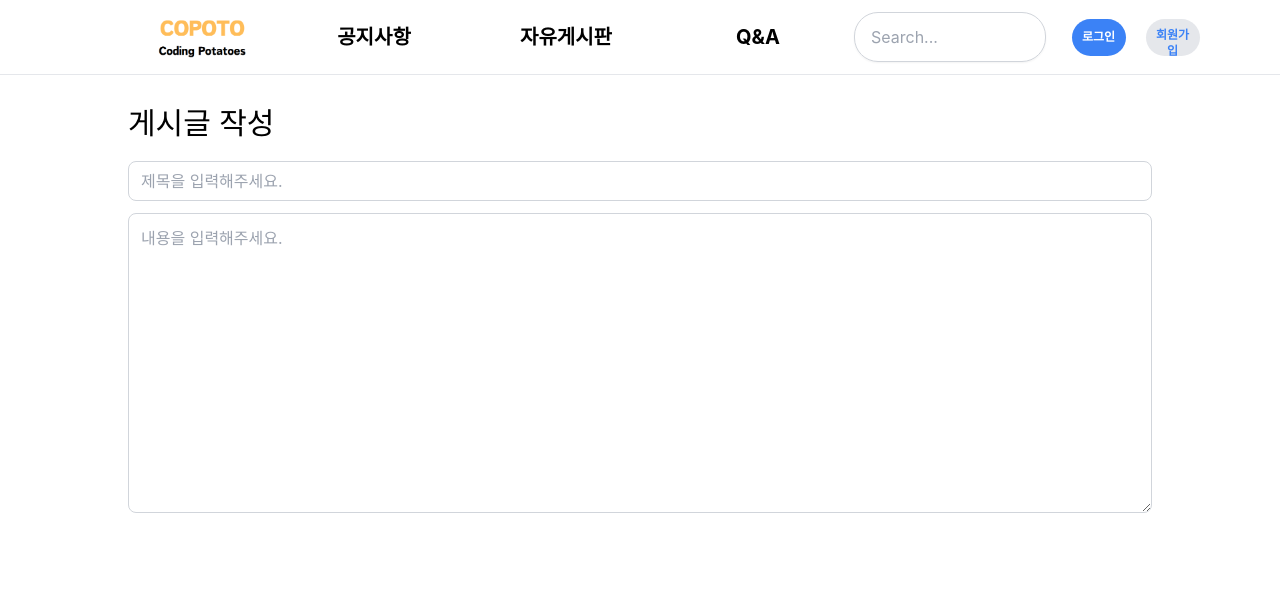
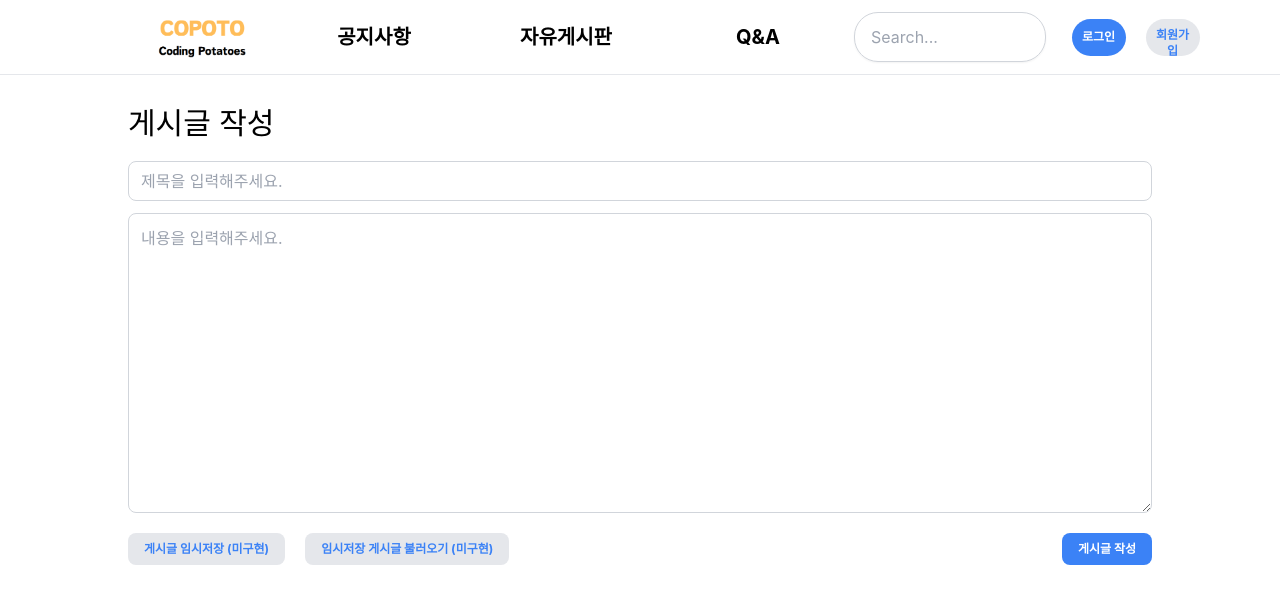
Before and after one commit to MexicoHamburger/Copoto, a React (Create React App) app in the folder frontend/: page /createpost in a window 1280 px wide. Shown: the top 604 px of the page. Built offline with nearby package versions, Linux system fonts and the light colour scheme.

Commit message:
[Feat]Copoto#42 - 게시글 작성 페이지 제작 (WIP)

```diff
--- a/frontend/src/components/PageList.js
+++ /dev/null
@@ -1,20 +0,0 @@
-import pagelist from '../temp/itemsFromDB.json'
-import PagePreview from './PagePreview.js'
-
-function PageList() {
-
-    return (
-        <div className = "pt-[75px] pl-[10%] pr-[10%]">
-            <div className = "font-bold text-2xl pt-4 pb-4">
-                전체 게시글 보기
-            </div>
-            <div className = "pr-[50%]">
-                {pagelist.map((page) => (
-                    <PagePreview key={page.id} page={page} />
-                ))}
-            </div>
-        </div>
-    );
-}
-
-export default PageList;
--- a/frontend/src/components/PostList.js
+++ b/frontend/src/components/PostList.js
@@ -7,6 +7,15 @@ function PostList() {
     const dashboard = params.dashboard;
     const navigate = useNavigate();
 
+    const handleWritePost = () => {
+        const isLoggedIn = window.localStorage.getItem("token") ? true : false;
+        if (isLoggedIn) {
+            navigate(`/createpost?boardType=${dashboard}`)
+        } else {
+            window.localStorage.setItem("afterLogin", `/createpost?boardType=${dashboard}`);
+            navigate('/login');
+        }
+    }
     return (
         <div>
             <div className="flex items-center justify-between">
@@ -16,7 +25,9 @@ function PostList() {
 
                 {dashboard ? <button
                     className="w-auto p-2 h-auto bg-blue-500 text-white text-xs font-bold rounded-xl hover:bg-blue-600"
-                    onClick={() => { navigate(`/createpost?boardType=${dashboard}`) }}
+                    onClick={() => {
+                        handleWritePost();
+                    }}
                 >
                     게시글 작성
                 </button> : <></>}
--- a/frontend/src/components/TopBar.js
+++ b/frontend/src/components/TopBar.js
@@ -1,10 +1,11 @@
 import { useEffect, useState } from "react";
 import CopotoLogo from "../images/copotoLogo.png";
-import { useNavigate, Outlet } from "react-router";
+import { useNavigate, Outlet, useLocation } from "react-router";
 
 function TopBar() {
     const [hasToken, setHasToken] = useState(false);
     const navigate = useNavigate();
+    const location = useLocation();
     const handleLogout = () => {
         window.localStorage.clear();
         setHasToken(false);
@@ -59,7 +60,11 @@ function TopBar() {
                     ) : (
                         <>
                             <button
-                                onClick={() => navigate('/login')}
+                                onClick={() => {
+                                    const currentPage = location.pathname + location.search;
+                                    window.localStorage.setItem("afterLogin", currentPage);
+                                    navigate('/login')
+                                }}
                                 className="w-20 p-2 h-1/2 bg-blue-500 text-white text-xs font-bold rounded-3xl hover:bg-blue-600"
                             >
                                 로그인
--- a/frontend/src/pages/LoginPage.js
+++ b/frontend/src/pages/LoginPage.js
@@ -31,7 +31,11 @@ function LoginPage() {
       .then(response => {
         //일시적으로 localStorage에 토큰을 저장
         window.localStorage.setItem("token", "response.data.data");
-        gotoMainPage();
+
+        //temporary storage. userid는 localstorage에 안 넣는편이 좋을듯
+        window.localStorage.setItem("userid", username);
+        const toGo = window.localStorage.getItem("afterLogin") || "/";
+        navigate(toGo);
       })
       .catch(error => {
         if(error.response) {
@@ -47,14 +51,6 @@ function LoginPage() {
     }
 
   };
-
-  const gotoRegisterPage = () => {
-    navigate("/register");
-  }
-
-  const gotoMainPage = () => {
-    navigate("/");
-  }
 
   return (
     <div className="flex items-center justify-center min-h-screen bg-gray-100">
@@ -100,7 +96,7 @@ function LoginPage() {
           <div className = "flex justify-between mt-4">
             <h3
               className = "text-m text-center hover:cursor-pointer"
-              onClick = {gotoRegisterPage}
+              onClick = {() => navigate("/register")}
             >새로 오셨나요?</h3>
             <h3 className = "text-m text-center">계정을 잊으셨나요? (미구현)</h3>
           </div>
--- a/frontend/src/pages/createPostPage.js
+++ b/frontend/src/pages/createPostPage.js
@@ -1,14 +1,43 @@
-import { useSearchParams } from "react-router";
+// import { useSearchParams } from "react-router";
 
 function CreatePostPage() {
-    const [searchParams] = useSearchParams();
-    const boardType = searchParams.get("boardType"); // 쿼리에서 데이터 읽기
+    // const [searchParams] = useSearchParams();
+    // const boardType = searchParams.get("boardType"); // 쿼리에서 데이터 읽기
+
+    const handlePost = () => {
+
+    }
+
     return (
         <div className="pt-[30px]">
-            <h1 className = "text-3xl">게시글 작성</h1>
-            <input type="text" placeholder="제목을 입력해주세요." className="w-full h-10 border border-gray-300 rounded-lg mt-5 p-3" />
-            <textarea type="text" placeholder="내용을 입력해주세요." className="w-full h-[300px] border border-gray-300 text-left align-top rounded-lg mt-3 p-3" />
+            <h1 className="text-3xl">게시글 작성</h1>
 
+            <form onSubmit={handlePost}>
+                <input type="text" placeholder="제목을 입력해주세요." className="w-full h-10 border border-gray-300 rounded-lg mt-5 p-3" />
+                <textarea type="text" placeholder="내용을 입력해주세요." className="w-full h-[300px] border border-gray-300 text-left align-top rounded-lg mt-3 p-3" />
+                <div className="flex">
+                    <button
+                        //구현필요
+                        onClick={() => { }}
+                        className="mt-5 mr-5 p-2 pl-4 pr-4 h-1/2 bg-gray-200 text-blue-500 text-xs font-bold rounded-lg hover:bg-gray-300"
+                    >
+                        게시글 임시저장 (미구현)
+                    </button>
+                    <button
+                        //구현필요
+                        onClick={() => { }}
+                        className="mt-5 p-2 pl-4 pr-4 h-1/2 bg-gray-200 text-blue-500 text-xs font-bold rounded-lg hover:bg-gray-300"
+                    >
+                        임시저장 게시글 불러오기 (미구현)
+                    </button>
+                    <button
+                        type="submit"
+                        className="mt-5 ml-auto p-2 pl-4 pr-4 h-1/2 bg-blue-500 text-white text-xs font-bold rounded-lg hover:bg-blue-600"
+                    >
+                        게시글 작성
+                    </button>
+                </div>
+            </form>
         </div>
     );
 }
```
